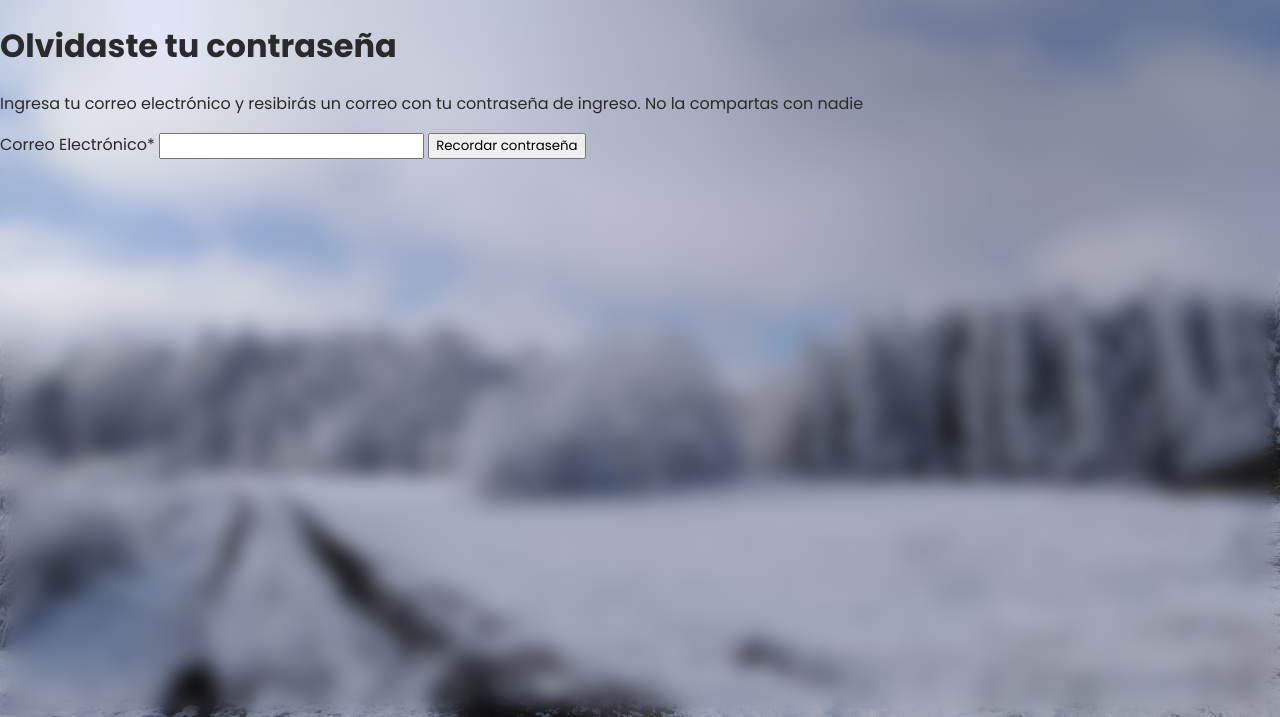
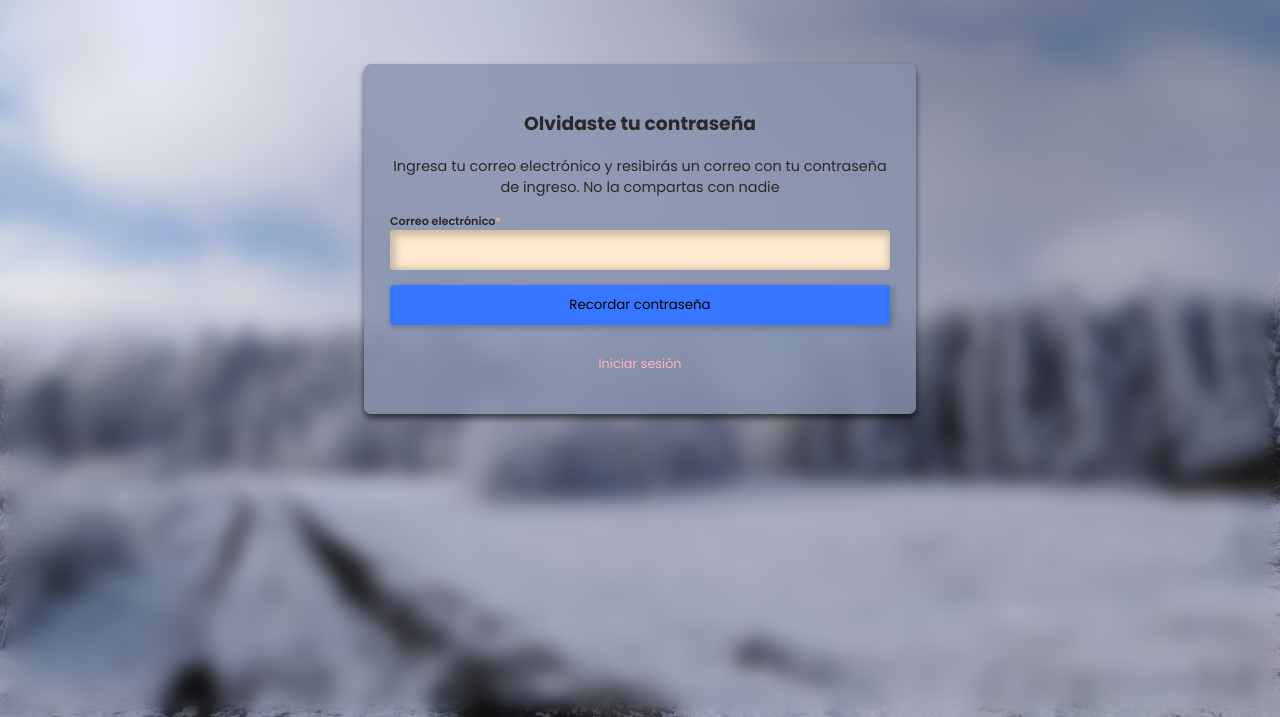
Before and after one commit to MaiiCol07/BookShare, a Flask app: page /recoveryPass in a window 1280 px wide. Shown: the part 83-800 px from the top of the page. Run offline with Flask 3, Linux system fonts and the light colour scheme; some libraries are stand-ins or nearby versions.

Commit message:
Lógica de Envio de Correos Electronicos Automatizado ✅

```diff
--- a/APP/routes/recordarContrasena.py
+++ b/APP/routes/recordarContrasena.py
@@ -1,5 +1,7 @@
-import flask_login
-from flask import Flask, url_for, redirect, render_template, session, request
+import flask_login, smtplib
+from flask import Flask, url_for, redirect, render_template, request, jsonify
+from email.mime.text import MIMEText
+from email.mime.multipart import MIMEMultipart
 import mysql.connector
 import yagmail
 
@@ -46,45 +48,98 @@ def recordarContrasena_proceso():
         nombreUsuario = resultado[0]
         contrasena = resultado[2]
 
-        yag = yagmail.SMTP({
-            'bookshare.attention@gmail.com': 'BookShare'
-        }, 'ipal bhid isoq ysmc')
+        emisor = "bookshare.attention@gmail.com"
+        contrasenaEmisor = "ipal bhid isoq ysmc"
+        contenido = f"""
+        <html>
+        <head>
+            <style>
+                body {{
+                    font-family: Arial, sans-serif;
+                    line-height: 1.6;
+                    color: #333;
+                    max-width: 600px;
+                    margin: 0 auto;
+                    padding: 20px;
+                }}
+                .header {{
+                    color: #2C7DB4;
+                    font-size: 18px;
+                    font-weight: bold;
+                    margin-bottom: 20px;
+                }}
+                .password {{
+                    background: #f5f5f5;
+                    padding: 10px;
+                    margin: 15px 0;
+                    border-radius: 4px;
+                }}
+                .steps {{
+                    margin: 15px 0;
+                }}
+                .footer {{
+                    font-size: 12px;
+                    color: #666;
+                    border-top: 1px solid #eee;
+                    margin-top: 30px;
+                    padding-top: 15px;
+                }}
+            </style>
+        </head>
+        <body>
+            <div class="header">
+                Estimado/a {nombreUsuario}:
+            </div>
 
-        contenido = f"""
-        Estimado/a {nombreUsuario}:
+            <p>Hemos recibido una solicitud para recuperar tu contraseña en BookShare.</p>
+            <p>A continuación, te proporcionamos tus credenciales de acceso:</p>
 
-        Hemos recibido una solicitud para recuperar tu contraseña en BookShare.
-        A continuación, te proporcionamos tus credenciales de acceso:
+            <div class="password">
+                <strong>Tu contraseña actual es:</strong> {contrasena}
+            </div>
 
-        Tu contraseña temporal es: {contrasena}
+            <p><strong>Por razones de seguridad</strong>, te recomendamos que cambies esta contraseña inmediatamente después de iniciar sesión en tu cuenta.</p>
 
-        Por razones de seguridad, te recomendamos que cambies esta contraseña inmediatamente después de iniciar sesión en tu cuenta.
+            <div class="steps">
+                <p>Para hacerlo, sigue estos pasos:</p>
+                <ol>
+                    <li>Ingresa a BookShare con tu contraseña temporal</li>
+                    <li>Ve a "Mi Perfil"</li>
+                    <li>Selecciona la opción "Cambiar Contraseña"</li>
+                    <li>Ingresa una nueva contraseña segura</li>
+                </ol>
+            </div>
 
-        Para hacerlo, sigue estos pasos:
-        1. Ingresa a BookShare con tu contraseña temporal
-        2. Ve a "Mi Perfil"
-        3. Selecciona la opción "Cambiar Contraseña"
-        4. Ingresa una nueva contraseña segura
+            <p>Si tú no solicitaste este cambio de contraseña, por favor contacta inmediatamente con nuestro equipo de soporte.</p>
 
-        Si tú no solicitaste este cambio de contraseña, por favor contacta inmediatamente con nuestro equipo de soporte.
+            <p>¿Necesitas ayuda adicional? Estamos aquí para asistirte.</p>
 
-        ¿Necesitas ayuda adicional? Estamos aquí para asistirte.
+            <p>Saludos,<br>
+            El equipo de BookShare</p>
 
-        Saludos,
-        El equipo de BookShare
-
-        Nota: Este es un correo automático, por favor no respondas a este mensaje.
+            <div class="footer">
+                <em>Nota: Este es un correo automático, por favor no respondas a este mensaje. Si necesitas asistencia, abre una nueva conversación con nuestro equipo de soporte.</em>
+            </div>
+        </body>
+        </html>
         """
-
         asunto = 'Recuperación de Contraseña - BookShare'
 
-        yag.send(
-            to=correo,
-            subject='Recuperación de Contraseña - BookShare',
-            contents=contenido
-        )
+        mensaje = MIMEMultipart()
+        mensaje['from'] = emisor
+        mensaje['to'] = correo
+        mensaje['subject'] = asunto
+
+        mensaje.attach(MIMEText(contenido, 'html'))
+
+        with smtplib.SMTP('smtp.gmail.com', 587) as servidor:
+            servidor.starttls()
+            servidor.login(emisor, contrasenaEmisor)
+            texto = mensaje.as_string()
+            servidor.sendmail(emisor, correo, texto)
+
         print("CORREO ENVIADO SATISFACTORIAMENTE")
-        return redirect(url_for('iniciarSesion_ruta'))
+        return redirect(url_for('inicioSesion_ruta'))
 
     except Exception as e:
         print(f"Error al enviar el correo: {e}")
--- a/APP/static/css/inicioSesion.css
+++ b/APP/static/css/inicioSesion.css
@@ -72,8 +72,7 @@ p {
     margin: 0;
 }
 
-#parte1 p,
-label {
+#parte1 p {
     font-size: 90%;
 }
 
--- a/APP/static/css/recordarContrasena.css
+++ b/APP/static/css/recordarContrasena.css
@@ -49,3 +49,105 @@ header h2 {
     padding: 0;
     text-shadow: var(--text-color) 2px 1px 0;
 }
+
+.formulario {
+    display: flex;
+    flex-direction: column;
+    width: 500px;
+    background-color: var(--third-color);
+    border-radius: 7px;
+    margin: 4rem auto;
+    padding: 2%;
+    box-shadow: 0 4px 6px rgba(0, 0, 0, 0.6);
+}
+
+.encabezado {
+    display: flex;
+    flex-direction: column;
+    align-items: center;
+    justify-content: center;
+    margin: 0;
+    text-align: center;
+}
+
+.encabezado p {
+    margin: 0;
+    font-size: 90%;
+}
+
+.inputLabel {
+    display: flex;
+    flex-direction: column;
+    margin: 3% 0;
+}
+
+label {
+    color: var(--text-color);
+    font-weight: 600;
+    font-size: 70%;
+}
+
+span {
+    font-size: 90%;
+    color: var(--secondary-color);
+}
+
+input {
+    color: var(--text-color);
+    background-color: var(--background-color);
+    border: none;
+    border-radius: 4px;
+    padding: 2%;
+    text-decoration: none;
+    font-style: none;
+    font-family: "Poppins", sans-serif;
+    box-shadow: inset 2px 2px 7px 4px rgba(0, 0, 0, 0.2);
+    transition: all 0.5s;
+    font-style: italic;
+}
+
+input:focus {
+    outline: 1px solid var(--primary-color);
+    transition: all 0.7s;
+}
+
+button {
+    display: flex;
+    flex-direction: column;
+    font-family: "Poppins", sans-serif;
+    margin: 3% auto;
+    cursor: pointer;
+    width: 100%;
+    align-items: center;
+    padding: 2%;
+    border-radius: 4px;
+    text-decoration: none;
+    border: none;
+    background-color: var(--primary-color);
+    box-shadow: #2a2a2a37 2px 2px 5px 2px;
+}
+
+button:hover {
+    background-color: #2c7db4;
+    transition: all 0.3s;
+    box-shadow: #2a2a2a37 2px 2px 5px 2px;
+}
+
+a {
+    color: var(--four-color);
+    text-decoration: none;
+    font-size: 80%;
+    text-align: center;
+    margin: auto;
+    margin-bottom: 15px;
+}
+a:hover {
+    color: var(--secondary-color);
+    transition: all 0.2s;
+    text-decoration: underline;
+    cursor: pointer;
+}
+
+footer {
+    display: flex;
+}
--- a/APP/templates/recordarContrasena.html
+++ b/APP/templates/recordarContrasena.html
@@ -27,23 +27,30 @@
             <h2 onclick="window.location.href='/'">BookShare</h2>
         </header>
         <main>
-            <h1>Olvidaste tu contraseña</h1>
+            <div class="formulario">
+                <div class="encabezado">
+                    <h3>Olvidaste tu contraseña</h3>
                     <p>
-                Ingresa tu correo electrónico y resibirás un correo con tu
-                contraseña de ingreso. No la compartas con nadie
+                        Ingresa tu correo electrónico y resibirás un correo con
+                        tu contraseña de ingreso. No la compartas con nadie
                     </p>
+                </div>
                 <form
                     action="/recoveringPass"
                     method="post"
                     required
                     autocomplete="off"
                 >
+                    <div class="inputLabel">
                         <label for="correo_recordar"
-                    >Correo Electrónico<span class="asterisco">*</span>
+                            >Correo electrónico<span class="asterisco">*</span>
                         </label>
                         <input type="email" name="correo_recordar" />
                         <button type="submit">Recordar contraseña</button>
+                    </div>
                 </form>
+                <a href="/login">Iniciar sesión</a>
+            </div>
         </main>
         <footer></footer>
         <script
```
Also changed, not shown: APP/static/css/inicio.css (added, +51 -0 lines), APP/templates/inicio.html (+25 -8 lines), APP/templates/inicioSesion.html (+4 -5 lines). Lines whose indentation alone changed are shown as unchanged.
